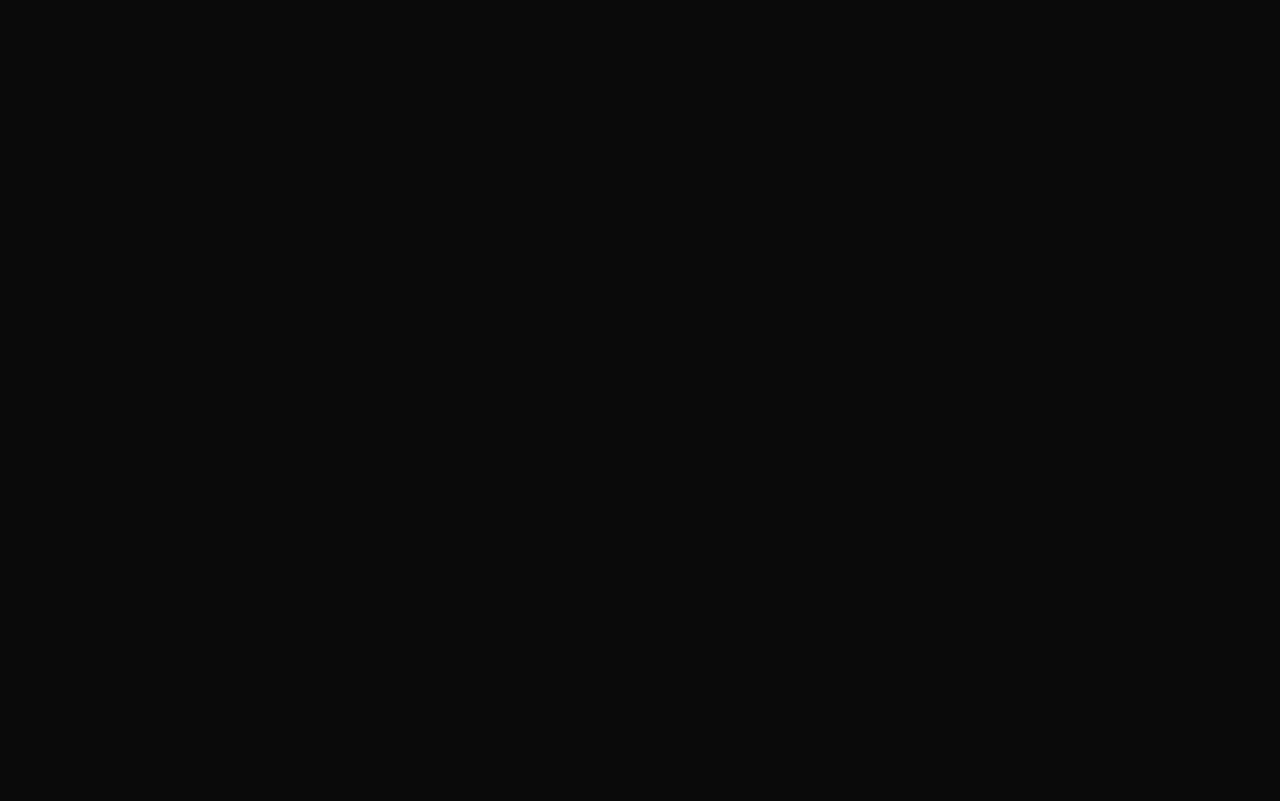
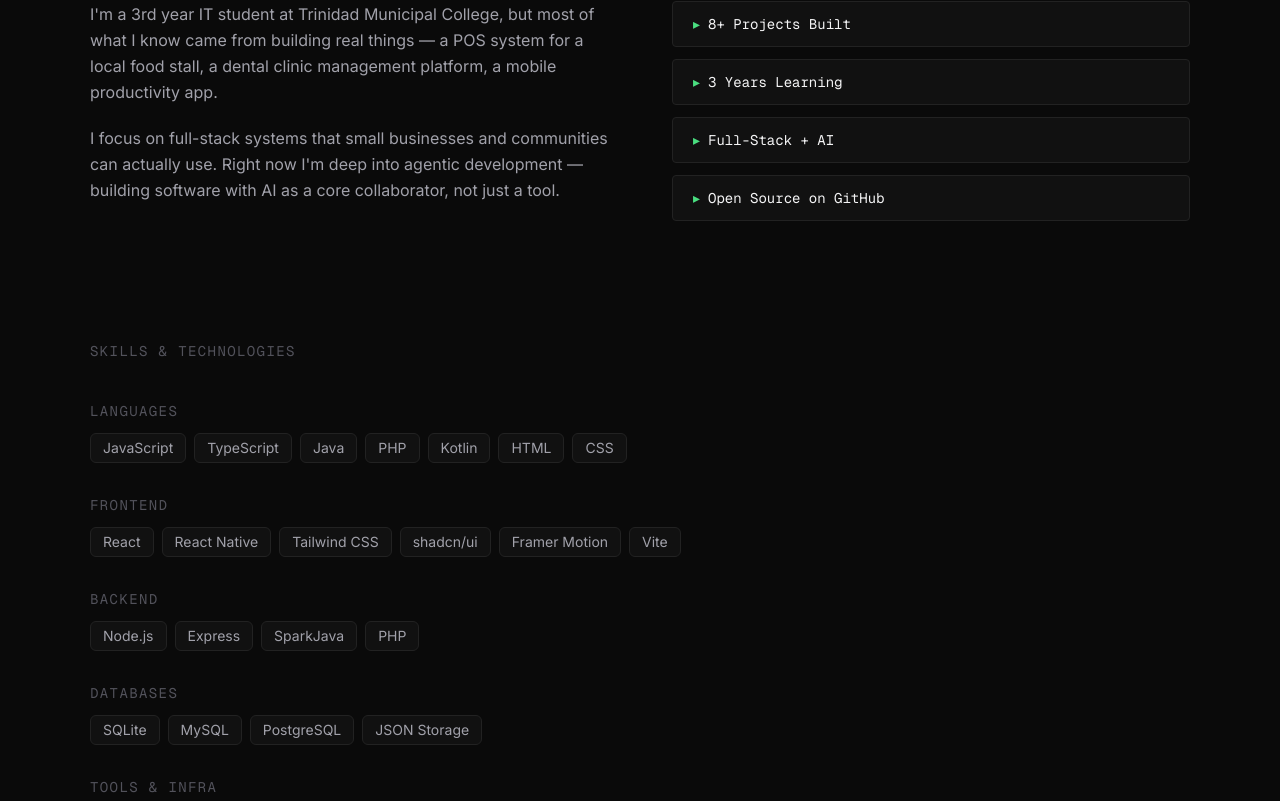
Before and after one commit to albertii-alt/my-portfolio, a React (Vite) app: page / in a window 1280 px wide. Shown: the part 899-1700 px from the top of the page. Before the commit the page ends 800 px from the top, so only its background shows below. Built offline with nearby package versions, Linux system fonts and the light colour scheme.

Commit message:
added skills section and about section

```diff
--- a/src/App.tsx
+++ b/src/App.tsx
@@ -1,11 +1,15 @@
 import Navbar from './components/layout/Navbar'
 import Hero from './components/sections/Hero'
+import About from './components/sections/About'
+import Skills from './components/sections/Skills'
 
 function App() {
   return (
     <div className="bg-bg-base">
       <Navbar />
       <Hero />
+      <About />
+      <Skills />
     </div>
   )
 }
--- /dev/null
+++ b/src/components/sections/About.tsx
@@ -0,0 +1,68 @@
+import { motion } from 'framer-motion';
+
+const fadeUp = {
+  initial: { opacity: 0, y: 20 },
+  animate: { opacity: 1, y: 0 },
+};
+
+const transition = (delay = 0) => ({
+  duration: 0.4,
+  ease: 'easeOut',
+  delay,
+});
+
+const stats = [
+  '8+ Projects Built',
+  '3 Years Learning',
+  'Full-Stack + AI',
+  'Open Source on GitHub',
+];
+
+export default function About() {
+  return (
+    <section id="about" className="pt-10 pb-20 px-6">
+      <div className="mx-auto" style={{ maxWidth: 'var(--content-max, 1100px)' }}>
+        <p className="text-text-muted font-display text-sm uppercase tracking-widest mb-10">
+          About
+        </p>
+      <div className="grid grid-cols-1 md:grid-cols-2 gap-12 md:gap-16 items-start">
+        {/* Left — story */}
+        <motion.div
+          className="flex flex-col gap-5"
+          initial={fadeUp.initial}
+          whileInView={fadeUp.animate}
+          viewport={{ once: true }}
+          transition={transition(0)}
+        >
+          <p className="text-text-secondary text-base leading-relaxed">
+            I'm a 3rd year IT student at Trinidad Municipal College, but most of what
+            I know came from building real things — a POS system for a local food stall,
+            a dental clinic management platform, a mobile productivity app.
+          </p>
+          <p className="text-text-secondary text-base leading-relaxed">
+            I focus on full-stack systems that small businesses and communities can
+            actually use. Right now I'm deep into agentic development — building software
+            with AI as a core collaborator, not just a tool.
+          </p>
+        </motion.div>
+
+        {/* Right — stat pills */}
+        <div className="flex flex-col gap-3">
+          {stats.map((stat, i) => (
+            <motion.div
+              key={stat}
+              className="px-5 py-3 rounded border border-border bg-bg-surface text-text-primary font-display text-sm"
+              initial={fadeUp.initial}
+              whileInView={fadeUp.animate}
+              viewport={{ once: true }}
+              transition={transition(i * 0.08)}
+            >
+              <span className="text-accent mr-2">▸</span>{stat}
+            </motion.div>
+          ))}
+        </div>
+      </div>
+      </div>
+    </section>
+  );
+}
--- a/src/components/sections/Hero.tsx
+++ b/src/components/sections/Hero.tsx
@@ -26,7 +26,7 @@ export default function Hero() {
       <div className="absolute inset-0 bg-gradient-to-b from-bg-base/60 via-transparent to-bg-base pointer-events-none" />
 
       <div
-        className="relative z-10 w-full mx-auto px-6 py-32"
+        className="relative z-10 w-full mx-auto px-6 pt-32 pb-16"
         style={{ maxWidth: 'var(--content-max, 1100px)' }}
       >
         {/* Role label */}
--- /dev/null
+++ b/src/components/sections/Skills.tsx
@@ -0,0 +1,49 @@
+import { motion } from 'framer-motion';
+import { skillGroups } from '../../data/skills';
+
+const fadeUp = {
+  initial: { opacity: 0, y: 20 },
+  animate: { opacity: 1, y: 0 },
+};
+
+const staggerContainer = {
+  animate: { transition: { staggerChildren: 0.08 } },
+};
+
+export default function Skills() {
+  return (
+    <section id="skills" className="pt-10 pb-20 px-6">
+      <div className="mx-auto" style={{ maxWidth: 'var(--content-max, 1100px)' }}>
+        <p className="text-text-muted font-display text-sm uppercase tracking-widest mb-10">
+          Skills &amp; Technologies
+        </p>
+
+        <motion.div
+          className="flex flex-col gap-8"
+          variants={staggerContainer}
+          initial="initial"
+          whileInView="animate"
+          viewport={{ once: true }}
+        >
+          {skillGroups.map(({ category, skills }) => (
+            <motion.div key={category} variants={fadeUp} transition={{ duration: 0.4, ease: 'easeOut' }}>
+              <p className="text-text-muted font-display text-sm uppercase tracking-widest mb-3">
+                {category}
+              </p>
+              <div className="flex flex-wrap gap-2">
+                {skills.map(skill => (
+                  <span
+                    key={skill}
+                    className="bg-bg-surface border border-border text-text-secondary rounded-md px-3 py-1 text-sm"
+                  >
+                    {skill}
+                  </span>
+                ))}
+              </div>
+            </motion.div>
+          ))}
+        </motion.div>
+      </div>
+    </section>
+  );
+}
--- /dev/null
+++ b/src/components/ui/ProjectCard.tsx
@@ -0,0 +1,82 @@
+import { motion } from 'framer-motion';
+import { Github, ExternalLink } from 'lucide-react';
+import type { Project } from '../../data/projects';
+
+const statusLabel: Record<string, string> = {
+  active: 'Active',
+  complete: 'Complete',
+  deployed: 'Deployed',
+};
+
+const statusColor: Record<string, string> = {
+  active: 'text-accent border-accent/40 bg-accent/10',
+  complete: 'text-text-secondary border-border bg-bg-elevated',
+  deployed: 'text-blue-400 border-blue-400/40 bg-blue-400/10',
+};
+
+interface Props {
+  project: Project;
+  compact?: boolean;
+}
+
+export default function ProjectCard({ project, compact = false }: Props) {
+  return (
+    <motion.div
+      className="bg-bg-surface border border-border rounded-lg p-6 flex flex-col gap-4 h-full"
+      whileHover={{ y: -2, borderColor: 'var(--color-accent-dim)' }}
+      transition={{ duration: 0.2 }}
+    >
+      {/* Header */}
+      <div className="flex items-start justify-between gap-3">
+        <h3 className="font-display text-text-primary text-base leading-snug">{project.title}</h3>
+        <span className={`shrink-0 font-display text-xs px-2 py-0.5 rounded border ${statusColor[project.status]}`}>
+          {statusLabel[project.status]}
+        </span>
+      </div>
+
+      {/* Tags */}
+      <div className="flex flex-wrap gap-1.5">
+        {project.tags.map(tag => (
+          <span key={tag} className="text-xs text-text-muted border border-border rounded px-2 py-0.5 font-display">
+            {tag}
+          </span>
+        ))}
+      </div>
+
+      {!compact && (
+        <p className="text-text-secondary text-sm leading-relaxed">{project.problem}</p>
+      )}
+
+      {/* Stack pills */}
+      <div className="flex flex-wrap gap-1.5 mt-auto">
+        {project.stack.map(s => (
+          <span key={s} className="bg-bg-elevated text-text-muted text-xs rounded px-2 py-0.5">
+            {s}
+          </span>
+        ))}
+      </div>
+
+      {/* Links */}
+      <div className="flex items-center gap-4 pt-1 border-t border-border">
+        <a
+          href={project.github}
+          target="_blank"
+          rel="noopener noreferrer"
+          className="flex items-center gap-1.5 text-text-secondary hover:text-text-primary text-sm transition-colors"
+        >
+          <Github size={14} /> GitHub
+        </a>
+        {project.live && (
+          <a
+            href={project.live}
+            target="_blank"
+            rel="noopener noreferrer"
+            className="flex items-center gap-1.5 text-text-secondary hover:text-accent text-sm transition-colors"
+          >
+            <ExternalLink size={14} /> Live
+          </a>
+        )}
+      </div>
+    </motion.div>
+  );
+}
```
